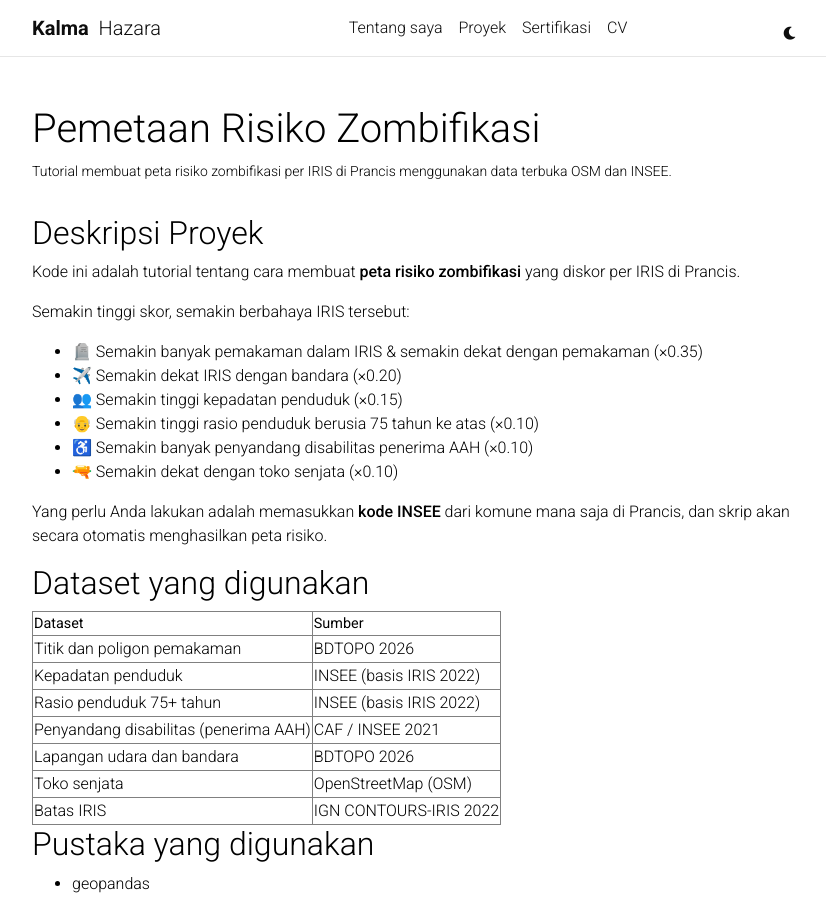
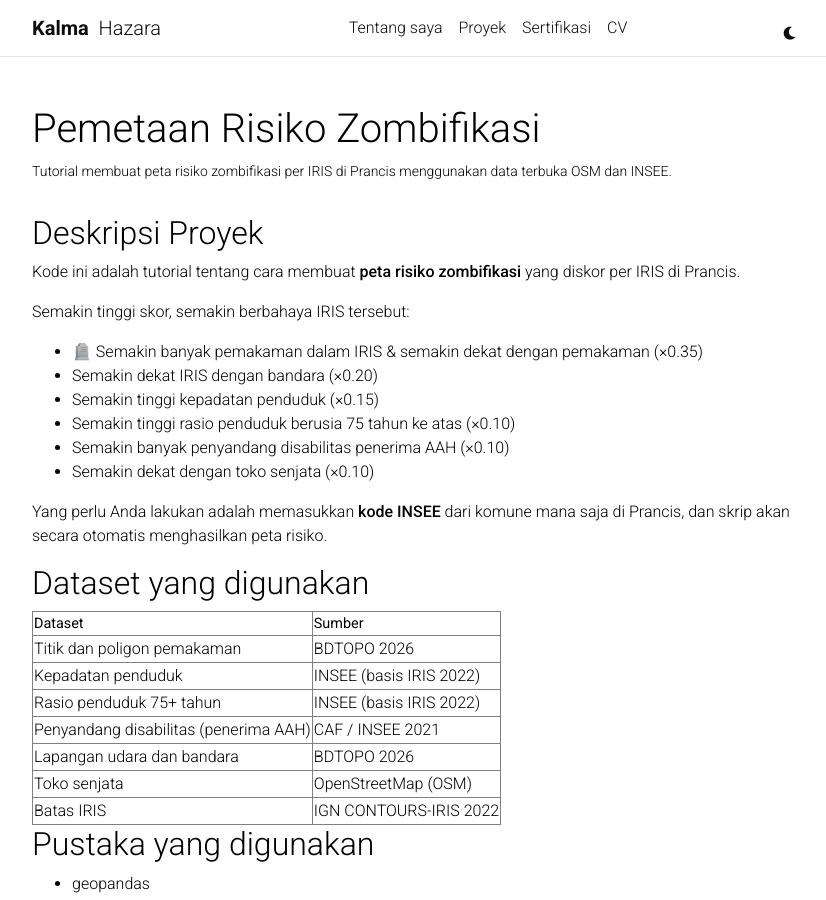
Before and after one commit to kalmahj/kalmahj.github.io, a Jekyll site: the page built from _projects/zombie_map_id.md, in a window 1280 px wide and 900 px high. Shown: the whole window, without its empty margins (223-1049 px from the left). Built offline with Jekyll 4.4.1, drawn with Linux system fonts in a browser that asks for light colours; nearby versions of some CDN libraries; comment, search, counter and statistics services are not loaded; a style sheet for code colours, icons or effects is not loaded.

```diff
--- a/_projects/zombie_map_id.md
+++ b/_projects/zombie_map_id.md
@@ -15,11 +15,11 @@ Kode ini adalah tutorial tentang cara membuat **peta risiko zombifikasi** yang d
 
 Semakin tinggi skor, semakin berbahaya IRIS tersebut:
 - 🪦 Semakin banyak pemakaman dalam IRIS & semakin dekat dengan pemakaman (×0.35)
-- ✈️ Semakin dekat IRIS dengan bandara (×0.20)
-- 👥 Semakin tinggi kepadatan penduduk (×0.15)
-- 👴 Semakin tinggi rasio penduduk berusia 75 tahun ke atas (×0.10)
-- ♿ Semakin banyak penyandang disabilitas penerima AAH (×0.10)
-- 🔫 Semakin dekat dengan toko senjata (×0.10)
+- Semakin dekat IRIS dengan bandara (×0.20)
+- Semakin tinggi kepadatan penduduk (×0.15)
+- Semakin tinggi rasio penduduk berusia 75 tahun ke atas (×0.10)
+- Semakin banyak penyandang disabilitas penerima AAH (×0.10)
+- Semakin dekat dengan toko senjata (×0.10)
 
 Yang perlu Anda lakukan adalah memasukkan **kode INSEE** dari komune mana saja di Prancis, dan skrip akan secara otomatis menghasilkan peta risiko.
 
```
Also changed, not shown: other parts of _projects/zombie_map_id.md (+1 -1 lines), _projects/zombie_map_en.md (+1 -1 lines), _projects/zombie_map_fr.md (+6 -6 lines), _projects/zombie_map_nl.md (+6 -6 lines), assets/img/zombie_thumbnail.jpg (added).
